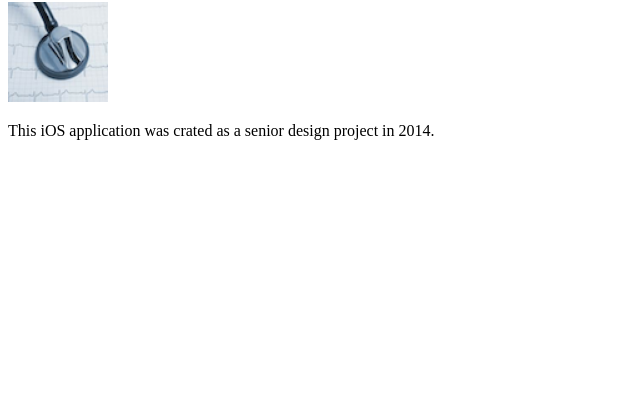
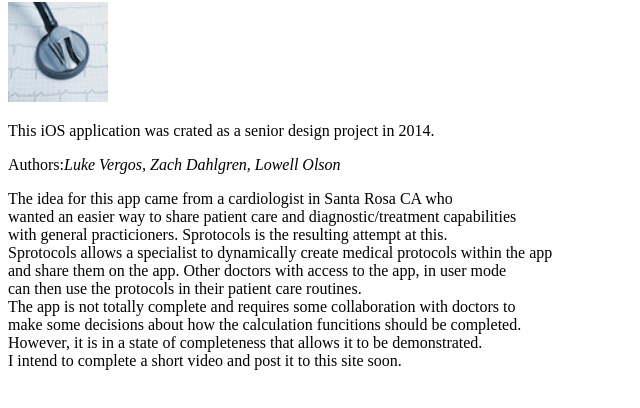
Before and after one commit to olsonlow/olsonlow.github.io, a plain HTML site: page index.html in a window 1280 px wide. Shown: the part 78-486 px from the top of the page, without its empty margins (0-640 px from the left). Drawn offline with Linux system fonts and the light colour scheme.

Commit message:
Update
Added description to the site

```diff
--- a/index.html
+++ b/index.html
@@ -3,5 +3,16 @@
 <body>
 <h1>Welcome to Sprotocols</h1><img src="afibImage.png" style="width:100px; height:100px">
 <p>This iOS application was crated as a senior design project in 2014.</p>
+<p>Authors:<i>Luke Vergos, Zach Dahlgren, Lowell Olson</i></p>
+<p>The idea for this app came from a cardiologist in Santa Rosa CA who<br>
+wanted an easier way to share patient care and diagnostic/treatment capabilities<br>
+with general practicioners.  Sprotocols is the resulting attempt at this.<br>
+Sprotocols allows a specialist to dynamically create medical protocols within the app<br>
+and share them on the app.  Other doctors with access to the app, in user mode<br>
+can then use the protocols in their patient care routines.  <br>
+The app is not totally complete and requires some collaboration with doctors to<br>
+ make some decisions about how the calculation funcitions should be completed.<br>
+ However, it is in a state of completeness that allows it to be demonstrated.<br>
+I intend to complete a short video and post it to this site soon.
 </body>
 </html>
```
Also changed, not shown: 1 other file.
